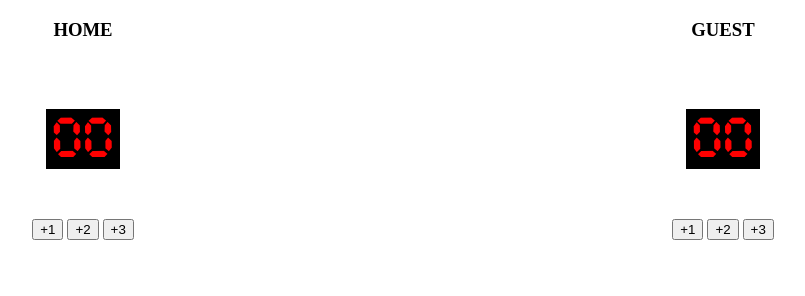
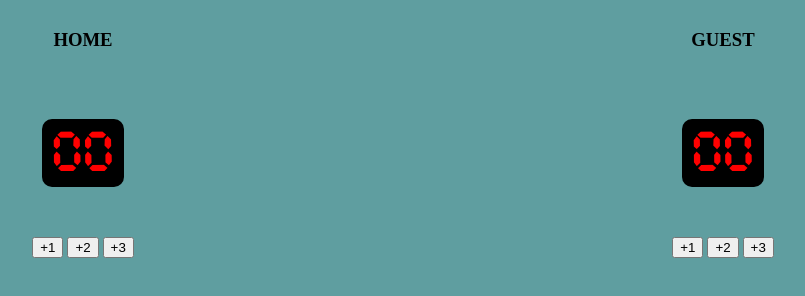
Before and after one commit to fmam0126/basketBallCounter, a plain HTML site: page index.html in a window 1280 px wide. Shown: the whole page, without its empty margins (237-1042 px from the left). Drawn offline with Linux system fonts and the light colour scheme.

Commit message:
change css styling

```diff
--- a/index.css
+++ b/index.css
@@ -6,6 +6,7 @@
 
 body {
     margin: 0;
+    background-color: cadetblue;
 }
 .score-container{
     /* display: flex;
@@ -21,6 +22,7 @@ body {
     height: fit-content;
 }
 .container {
+    margin-top: 10px;
     display: flex;
     justify-content: space-around;
     align-items: center;
@@ -32,9 +34,14 @@ body {
     color: red;
     /* color: orange; */
     padding: 0px;
-    padding-top: 6px;
-    padding-right: 6px;
-    padding-left: 6px;
+    padding-top: 10px;
+    padding-right: 10px;
+    padding-left: 10px;
+    padding-bottom: 4px;
+    border-radius: 10px;
+    width: fit-content;
+    height: fit-content;
+    text-align: center;
 }
 .counter-container{
     display: flex;
```
